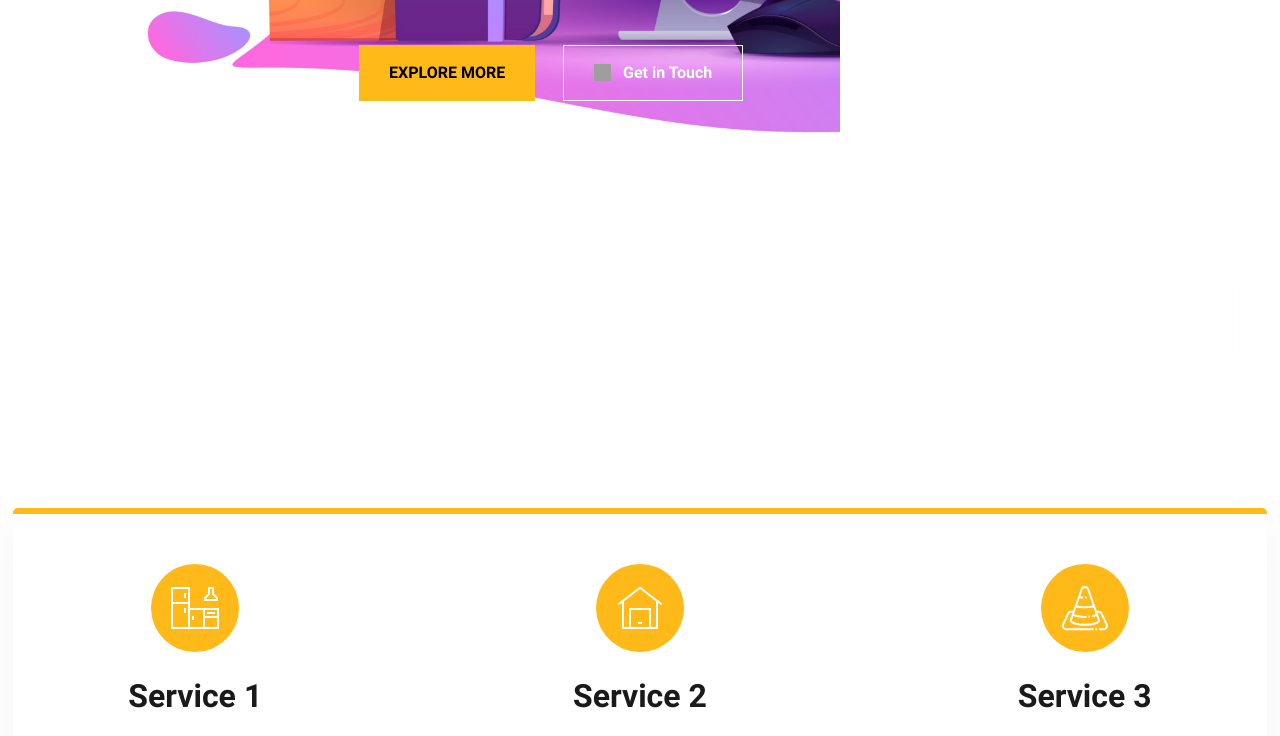
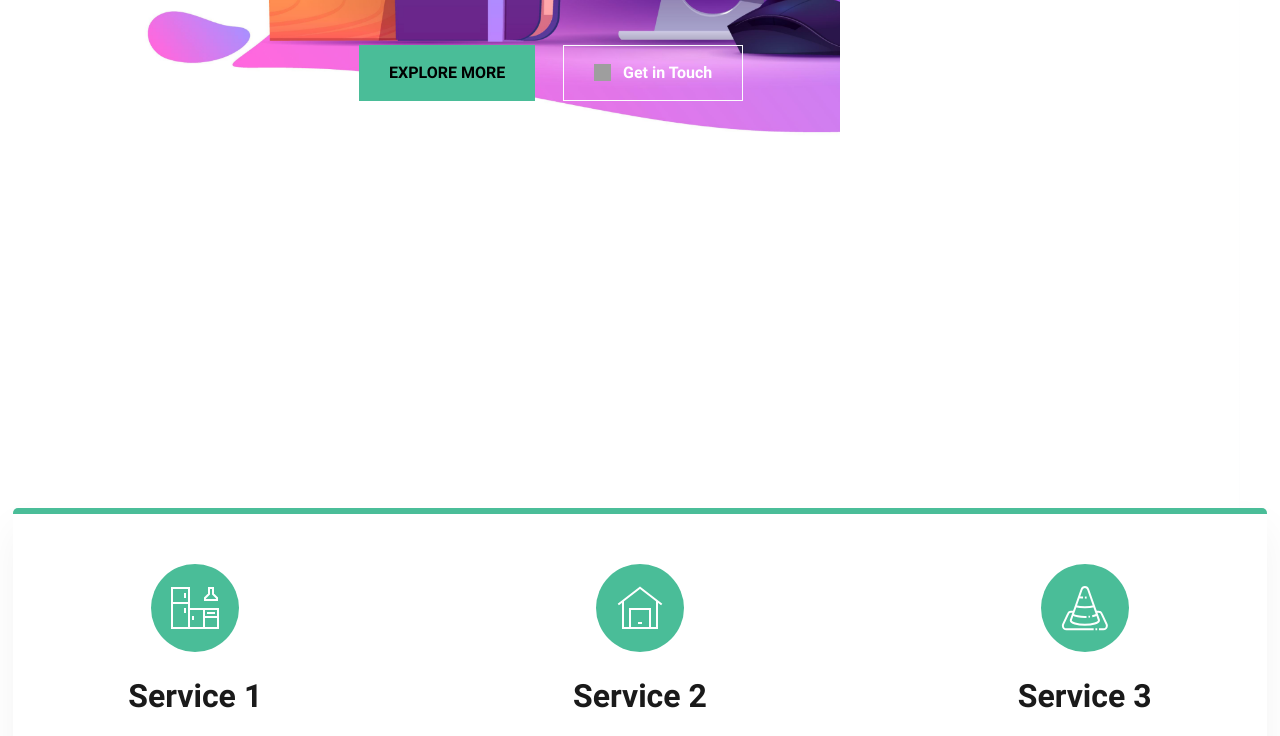
Before and after one commit to mb2335/ApnoshTest, an Eleventy site: page src/index.html in a window 1280 px wide. Shown: the part 535-1271 px from the top of the page. Built offline with nearby package versions, Linux system fonts and the light colour scheme; Eleventy itself is replaced by a stand-in of ours; files that its build step writes are made by us from their sources; grey boxes are pictures that could not be loaded.

Commit message:
Update root.less

```diff
--- a/src/assets/less/root.less
+++ b/src/assets/less/root.less
@@ -8,8 +8,8 @@
 @media only screen and (min-width: 0rem) {
     // Website colors
     :root {
-        --primary: #ffba19;
-        --primaryLight: #ffd675;
+        --primary: #4ABD98;
+        --primaryLight: #4ABD98;
         --secondary: #001f3f;
         --secondaryLight: #001f3f;
         --headerColor: #1a1a1a;
```
